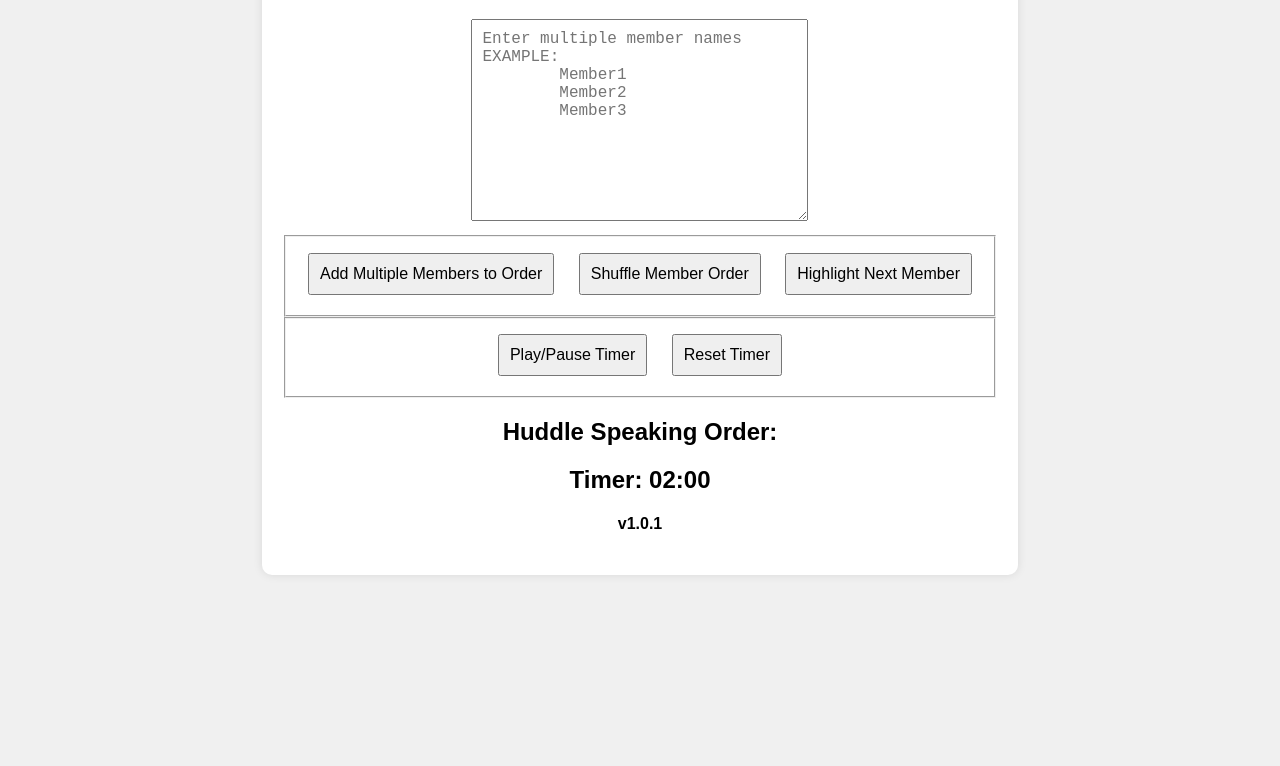
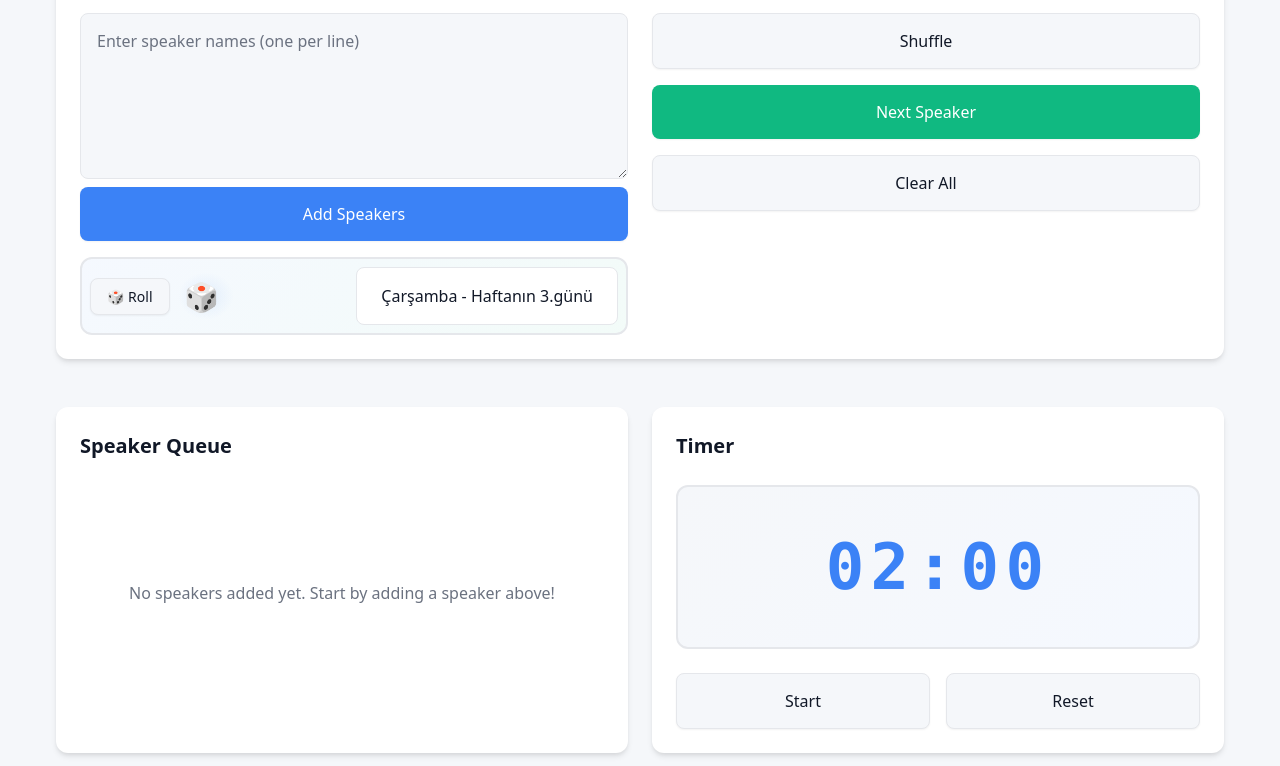
Before and after one commit to hdenizdogan/huddle-moderator, a plain HTML site: page index.html in a window 1280 px wide. Shown: the part 175-941 px from the top of the page. Before the commit the page ends 816 px from the top, so only its background shows below. Drawn offline with Linux system fonts and the light colour scheme.

Commit message:
Refactor index.html to use external CSS and JS

```diff
--- a/index.html
+++ b/index.html
@@ -4,135 +4,125 @@
     <meta charset="UTF-8">
     <meta name="viewport" content="width=device-width, initial-scale=1.0">
     <title>Huddle Moderator Tool</title>
-    <style>
-        body {
-            font-family: Arial, sans-serif;
-            display: flex;
-            justify-content: center;
-            align-items: center;
-            height: 100vh;
-            background-color: #f0f0f0;
-        }
-        .container {
-            text-align: center;
-            background: white;
-            padding: 20px;
-            border-radius: 10px;
-            box-shadow: 0 0 10px rgba(0, 0, 0, 0.1);
-        }
-        input, button, textarea {
-            margin: 10px;
-            padding: 10px;
-            font-size: 16px;
-        }
-        .highlight {
-            background-color: yellow;
-        }
-    </style>
+    <link rel="stylesheet" href="styles.css">
 </head>
 <body>
-    <div class="container">
-        <h1>Huddle Moderator Tool</h1>
-        <br>
-        <textarea id="inputStrings" placeholder="Enter multiple member names EXAMPLE:
-        Member1
-        Member2
-        Member3
-        " rows="10" cols="30"></textarea>
-        <br>
-        <fieldset>
-            <button onclick="addMultipleToQueue()">Add Multiple Members to Order</button>
-            <button onclick="shuffleQueue()">Shuffle Member Order</button>
-            <button onclick="highlightNext()">Highlight Next Member</button>
-        </fieldset>
-        <fieldset>
-            <button onclick="toggleTimer()">Play/Pause Timer</button>
-            <button onclick="resetTimer()">Reset Timer</button>
-        </fieldset>
-        <h2>Huddle Speaking Order:</h2>
-        <ol id="queueList"></ol>
-        <h2>Timer: <span id="timer">02:00</span></h2>
-	<h4>v1.0.1</h4>
+    <div class="app">
+        <!-- Header Section -->
+        <header class="header">
+            <div class="header__container">
+                <div class="header__content">
+                    <h1 class="header__title">Huddle Moderator</h1>
+                </div>
+                <button class="theme-toggle" id="themeToggle" aria-label="Toggle dark mode" title="Toggle dark mode">
+                    <span class="theme-toggle__icon">🌙</span>
+                </button>
+            </div>
+        </header>
+
+        <main class="main">
+            <!-- Controls Section -->
+            <section class="controls" aria-label="Speaker management controls">
+                <!-- Add Speaker Form -->
+                <div class="control-group control-group--add-speaker">
+                    <h2 class="control-group__title">Add Speaker</h2>
+                    <form class="form form--column" id="addSpeakerForm">
+                        <textarea
+                            id="speakerInput"
+                            class="form__textarea"
+                            placeholder="Enter speaker names (one per line)"
+                            aria-label="Speaker names input"
+                            rows="6"
+                        ></textarea>
+                        <button type="submit" class="btn btn--primary">
+                            <span class="btn__text">Add Speakers</span>
+                        </button>
+                    </form>
+
+                    <!-- Dice Roller -->
+                    <div class="dice-section">
+                        <div class="dice-container">
+                            <button class="btn btn--secondary btn--small" id="diceBtn" aria-label="Roll the dice">
+                                <span class="btn__text">🎲 Roll</span>
+                            </button>
+                            <div class="dice-display" id="diceDisplay">
+                                <div class="dice" id="dice">🎲</div>
+                                <div class="dice-result" id="diceResult" style="display:none;">
+                                    <span id="diceValue">0</span>
+                                </div>
+                            </div>
                         </div>
 
-    <script>
-        let queue = [];
-        let currentIndex = 0;
-        let timer;
-        let timeLeft = 120;
-        let isTimerRunning = false;
+                        <!-- Day of Week Widget -->
+                        <div class="day-widget" id="dayWidget">
+                            <span class="day-widget__value" id="dayValue">Çarşamba - Haftanın 3.günü</span>
+                        </div>
+                    </div>
+                </div>
 
-        function addMultipleToQueue() {
-            const input = document.getElementById('inputStrings').value;
-            if (input) {
-                const strings = input.split('\n').map(str => str.trim()).filter(str => str);
-                queue.push(...strings);
-                document.getElementById('inputStrings').value = '';
-                displayQueue();
-            }
-        }
+                <!-- Action Buttons -->
+                <div class="control-group control-group--actions">
+                    <h2 class="control-group__title">Actions</h2>
+                    <div class="button-group">
+                        <button class="btn btn--secondary" id="shuffleBtn" aria-label="Shuffle speaker order">
+                            <span class="btn__text">Shuffle</span>
+                        </button>
+                        <button class="btn btn--accent" id="nextBtn" aria-label="Move to next speaker">
+                            <span class="btn__text">Next Speaker</span>
+                        </button>
+                        <button class="btn btn--secondary" id="clearBtn" aria-label="Clear all speakers">
+                            <span class="btn__text">Clear All</span>
+                        </button>
+                    </div>
+                </div>
+            </section>
 
-        function shuffleQueue() {
-            queue = queue.sort(() => 0.5 - Math.random());
-            displayQueue();
-        }
+            <!-- Speaker List and Timer Layout -->
+            <div class="content-grid">
+                <!-- Speaker List Section -->
+                <section class="speakers-section">
+                    <h2 class="section-title">Speaker Queue</h2>
+                    <div class="speakers-container">
+                        <ul class="speakers-list" id="speakersList" role="list">
+                            <!-- Dynamically populated -->
+                        </ul>
+                        <div class="speakers-empty" id="speakersEmpty">
+                            <p class="speakers-empty__text">No speakers added yet. Start by adding a speaker above!</p>
+                        </div>
+                    </div>
+                </section>
 
-        function displayQueue() {
-            const queueList = document.getElementById('queueList');
-            queueList.innerHTML = '';
-            queue.forEach((item, index) => {
-                const li = document.createElement('li');
-                li.textContent = item;
-                li.id = `item-${index}`;
-                queueList.appendChild(li);
-            });
-        }
+                <!-- Timer Section -->
+                <section class="timer-section">
+                    <h2 class="section-title">Timer</h2>
+                    <div class="timer-display">
+                        <div class="timer__digits" id="timerDisplay" role="status" aria-live="polite">
+                            02:00
+                        </div>
+                    </div>
+                    <div class="timer-controls">
+                        <button class="btn btn--secondary" id="startPauseBtn" aria-label="Start or pause the timer">
+                            <span class="btn__text" id="startPauseText">Start</span>
+                        </button>
+                        <button class="btn btn--secondary" id="resetTimerBtn" aria-label="Reset the timer">
+                            <span class="btn__text">Reset</span>
+                        </button>
+                    </div>
+                </section>
+            </div>
 
-        function highlightNext() {
-            if (queue.length === 0) return;
+            <!-- Active Speaker Announcement (Screen reader only) -->
+            <div class="sr-only" id="activeSpeakerAnnouncement" role="status" aria-live="polite" aria-atomic="true">
+                <!-- Announcements for screen readers -->
+            </div>
+        </main>
 
-            // Remove highlight from previous item
-            if (currentIndex > 0) {
-                document.getElementById(`item-${currentIndex - 1}`).classList.remove('highlight');
-            } else if (currentIndex === 0 && queue.length > 1) {
-                document.getElementById(`item-${queue.length - 1}`).classList.remove('highlight');
-            }
+        <!-- Footer -->
+        <footer class="footer">
+            <p class="footer__text">Huddle Moderator v2.0 • Bowties Design Presents</p>
+        </footer>
+    </div>
 
-            // Highlight current item
-            document.getElementById(`item-${currentIndex}`).classList.add('highlight');
-
-            // Reset timer
-            resetTimer();
-
-            // Move to next item
-            currentIndex = (currentIndex + 1) % queue.length;
-        }
-
-        function resetTimer() {
-            clearInterval(timer);
-            timeLeft = 120;
-            document.getElementById('timer').textContent = formatTime(timeLeft);
-            isTimerRunning = false;
-        }
-
-        function toggleTimer() {
-            if (isTimerRunning) {
-                clearInterval(timer);
-            } else {
-                timer = setInterval(() => {
-                    timeLeft--;
-                    document.getElementById('timer').textContent = formatTime(timeLeft);
-                }, 1000);
-            }
-            isTimerRunning = !isTimerRunning;
-        }
-
-        function formatTime(seconds) {
-            const minutes = Math.floor(Math.abs(seconds) / 60);
-            const secs = Math.abs(seconds) % 60;
-            const sign = seconds < 0 ? '-' : '';
-            return `${sign}${minutes.toString().padStart(2, '0')}:${secs.toString().padStart(2, '0')}`;
-        }
-    </script>
+    <script src="script.js"></script>
 </body>
 </html>
```
Lines whose indentation alone changed are shown as unchanged.
